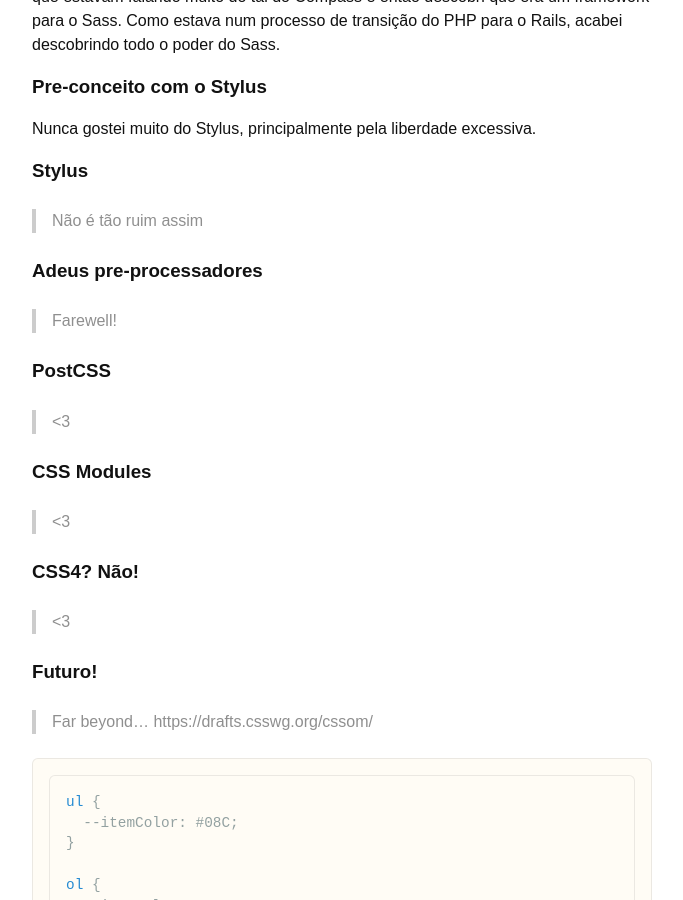
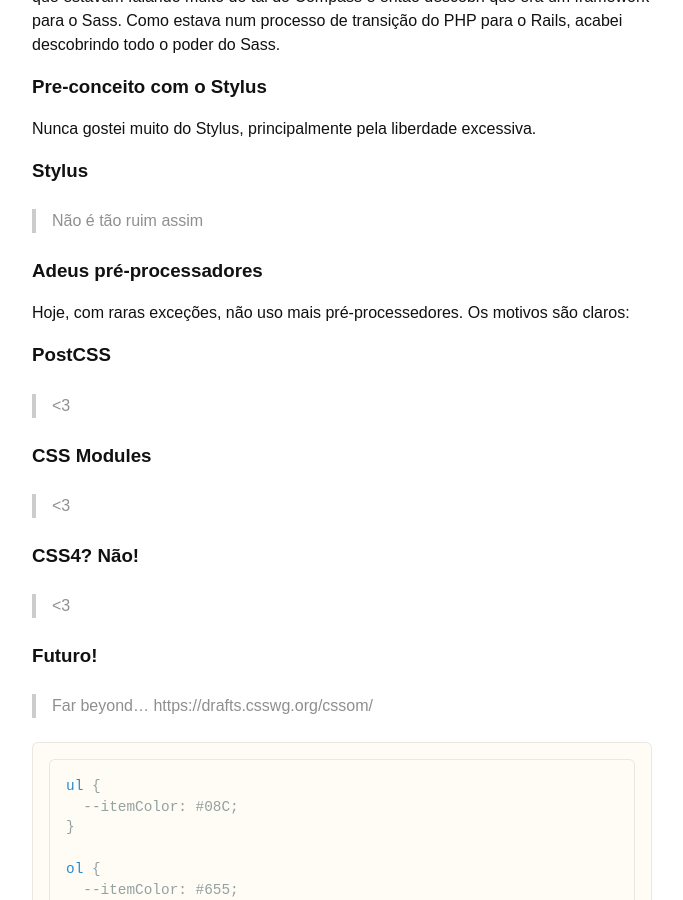
Before and after one commit to AgtLucas/_agtlucas.com, a Jekyll site: the page built from _posts/2016-05-20-css-is-dead-long-live-css.markdown, in a window 1280 px wide and 900 px high, scrolled down 808 px. Shown: the whole window, without its empty margins (298-981 px from the left). Built offline with Jekyll 4.4.1, drawn with Linux system fonts in a browser that asks for light colours; some web fonts are replaced; comment, search, counter and statistics services are not loaded.

Commit message:
Update new post

```diff
--- a/_posts/2016-05-20-css-is-dead-long-live-css.markdown
+++ b/_posts/2016-05-20-css-is-dead-long-live-css.markdown
@@ -31,8 +31,9 @@
 ### Stylus
 > Não é tão ruim assim
 
-### Adeus pre-processadores
-> Farewell!
+### Adeus pré-processadores
+
+Hoje, com raras exceções, não uso mais pré-processedores. Os motivos são claros:
 
 ### PostCSS
 > <3
```
